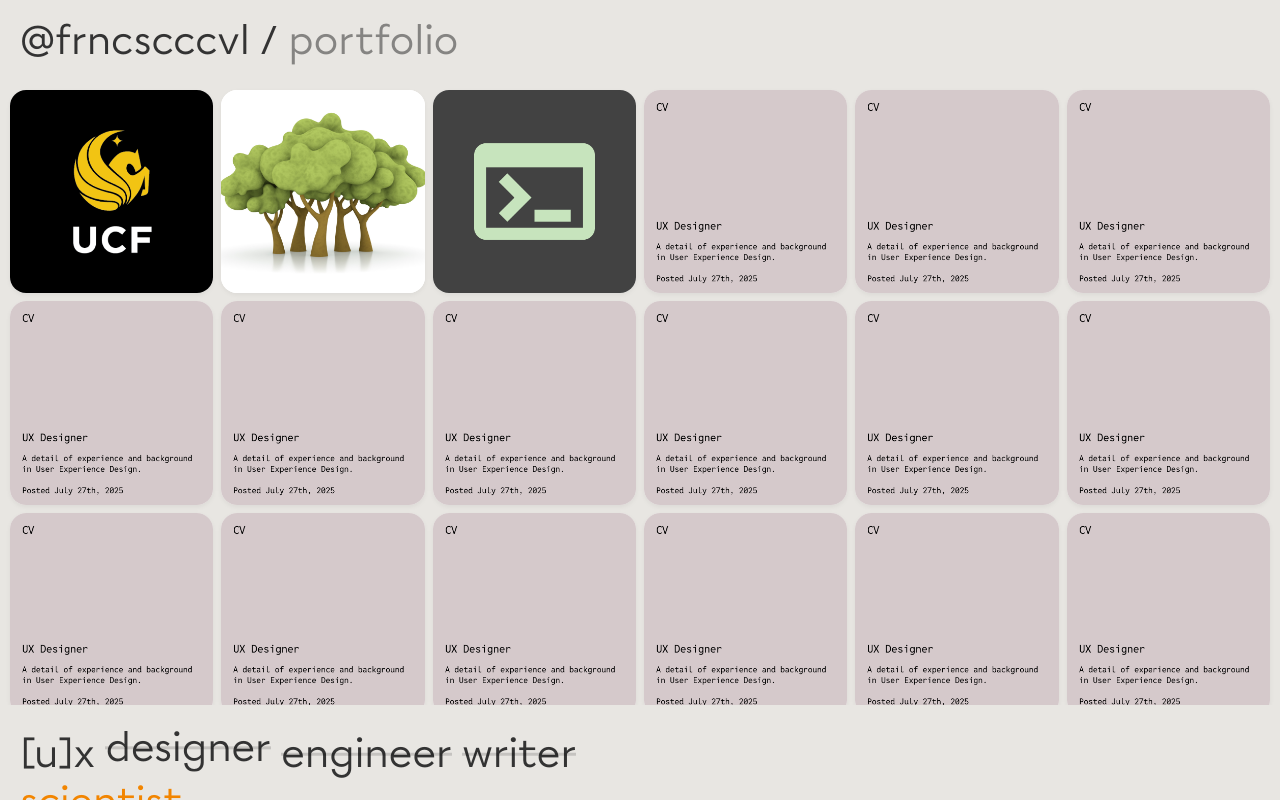
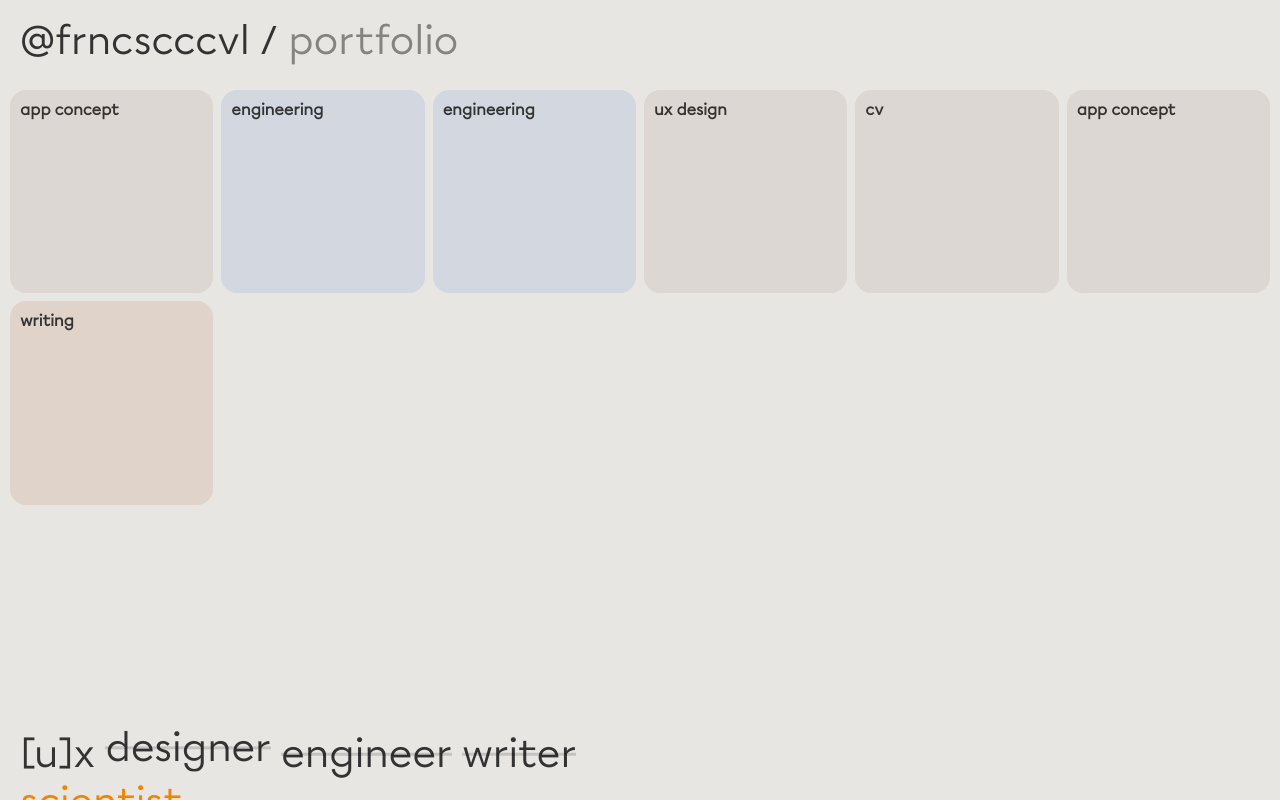
Before and after one commit to frncscccvl/portfolio-react, a React (Create React App) app: page / in a window 1280 px wide. Built offline with nearby package versions, Linux system fonts and the light colour scheme.

Commit message:
remove project card images and impose background colors for each category && implement fisher-yates algorithm

```diff
--- a/src/App.js
+++ b/src/App.js
@@ -27,11 +27,11 @@ import writingProject1Header from './assets/images/writer-tab/peasantries/peasan
 // IMPORTANT: Populate this with actual project data!
 const allProjectsData = {
   designer: [
-    { id: 'd1', title: 'SARC-Sticker', image: designProject1Img, shortDesc: 'Helping increase pass rates for first year undergrads', headerImage: designProject1Header },
-    { id: 'd2', title: '(blur-ATE)', image: designProject2Img, shortDesc: 'A brief description of design project 2.', headerImage: designProject2Header },
-    { id: 'd3', title: 'Terminal Widgets', image: designProject3Img, shortDesc: 'A brief description of design project 3.', headerImage: designProject3Header },
-    { id: 'd4', title: 'CV', image: designCVimg, headerImage: designCvHeader },
-    { id: 'd5', title: 'CV', image: designCVimg, headerImage: designCvHeader },
+    { id: 'd1', title: 'SARC-Sticker', image: designProject1Img, categories: 'app concept', headerImage: designProject1Header },
+    { id: 'd2', title: '(blur-ATE)', image: designProject2Img, categories: 'app concept', headerImage: designProject2Header },
+    { id: 'd3', title: 'Terminal Widgets', image: designProject3Img, categories: 'ux design', headerImage: designProject3Header },
+    { id: 'd4', title: 'CV', categories: 'cv', image: designCVimg, headerImage: designCvHeader },
+    /*{ id: 'd5', title: 'CV', image: designCVimg, headerImage: designCvHeader },
     { id: 'd6', title: 'CV', image: designCVimg, headerImage: designCvHeader },
     { id: 'd7', title: 'CV', image: designCVimg, headerImage: designCvHeader },
     { id: 'd8', title: 'CV', image: designCVimg, headerImage: designCvHeader },
@@ -44,25 +44,45 @@ const allProjectsData = {
     { id: 'd15', title: 'CV', image: designCVimg, headerImage: designCvHeader },
     { id: 'd16', title: 'CV', image: designCVimg, headerImage: designCvHeader },
     { id: 'd17', title: 'CV', image: designCVimg, headerImage: designCvHeader },
-    { id: 'd18', title: 'CV', image: designCVimg, headerImage: designCvHeader },
+    { id: 'd18', title: 'CV', image: designCVimg, headerImage: designCvHeader },*/
   ],
   engineer: [
-    { id: 'e1', title: 'Fliffstar', image: engineeringProject1Img, shortDesc: 'A sportsbetting parlay ponderer.', headerImage: engineeringProject1Header },
-    { id: 'e2', title: 'Business Card', image: engineeringProject2Img, shortDesc: 'A brief description of engineering project 2.' },
+    { id: 'e1', title: 'Fliffstar', image: engineeringProject1Img, categories: 'engineering', headerImage: engineeringProject1Header },
+    { id: 'e2', title: 'Business Card', image: engineeringProject2Img, categories: 'engineering' },
   ],
   writer: [
-    { id: 'w1', title: 'Peasantries: An Introductory', image: writingProject1Img, shortDesc: 'A brief description of writing project 1.', headerImage: writingProject1Header },
+    { id: 'w1', title: 'Peasantries: An Introductory', categories: 'writing', headerImage: writingProject1Header },
   ],
 };
 
-const allProjectsArray = Object.values(allProjectsData).flat();
+/**
+ * Shuffles an array in-place using the Fisher-Yates algorithm.
+ * @param {Array} array The array to shuffle.
+ */
+function shuffleArray(array) {
+  for (let i = array.length - 1; i > 0; i--) {
+    // Pick a random index from 0 to i
+    const j = Math.floor(Math.random() * (i + 1));
+
+    // Swap elements i and j
+    [array[i], array[j]] = [array[j], array[i]];
+  }
+}
+
+const allProjectsWithCategories = Object.keys(allProjectsData).flatMap(category =>
+  allProjectsData[category].map(project => ({ ...project, category }))
+);
+
+shuffleArray(allProjectsWithCategories);
 
 function App() {
   const [activeTab, setActiveTab] = useState(null); // Default to 'null'
   const [selectedProject, setSelectedProject] = useState(null);
   const [isMobile, setIsMobile] = useState(false);
 
-  const projectsToDisplay = activeTab ? allProjectsData[activeTab] : allProjectsArray;
+  const projectsToDisplay = activeTab
+    ? allProjectsWithCategories.filter(project => project.category === activeTab)
+    : allProjectsWithCategories;
   //const projectsInActiveTab = allProjectsData[activeTab] || [];
 
   const handleTabClick = (tabName) => {
@@ -81,14 +101,6 @@ function App() {
     const project = projectsToDisplay.find(p => p.id === projectId);
     setSelectedProject(project);
   };
-
-  // Set 'designer' as the default active tab after the initial render (optional)
-  // This will make sure cards appear immediately on load if you want that
-  /*React.useEffect(() => {
-    if (activeTab === null && Object.keys(allProjectsData).length > 0) {
-      setActiveTab('designer'); // Or whatever default tab you prefer
-    }
-  }, [activeTab]);*/
 
   // Effect to determine if it's a mobile screen based on width
   useEffect(() => {
@@ -136,6 +148,7 @@ function App() {
                   project={project}
                   onClick={handleCardClick}
                   isSelected={selectedProject && selectedProject.id === project.id}
+                  category={project.category}
                 />
               ))
             ) : (
--- a/src/components/Footer.js
+++ b/src/components/Footer.js
@@ -58,7 +58,7 @@ const Footer = ({ onTabClick, activeTab }) => {
         >
           designer
         </span>
-        <div className="hideClickableWords">&nbsp;
+        <a className="hideClickableWords">&nbsp;
         <span
           className={`clickable-word with-strikethrough ${animateTabs ? 'bounce-on-load' : ''} ${activeTab === 'engineer' ? 'active': ''}`}
           style={{ '--animation-delay': '0.2s' }}
@@ -73,7 +73,7 @@ const Footer = ({ onTabClick, activeTab }) => {
           onClick={() => handleInternalTabClick('writer')}
         >
           writer
-        </span></div>
+        </span></a>
         &nbsp;
         <span
           className={`clickable-word ${activeTab === null ? 'active' : ''}`}
--- a/src/components/ProjectCard.css
+++ b/src/components/ProjectCard.css
@@ -9,26 +9,39 @@
   /* THIS IS THE MAGIC: Defines a 1:1 aspect ratio */
   aspect-ratio: 1 / 1;
 
-  background-color: #ffffff;
+  background-color: #fff;
   border-radius: 16px;
-  box-shadow: 0 2px 5px rgba(0,0,0,0.05);
+  /*box-shadow: 0 2px 5px rgba(0,0,0,0.05);*/
   overflow: hidden; /* Hide anything that goes outside the square */
   cursor: pointer;
   transition: transform 0.2s ease-in-out;
 
   /* Use flexbox to easily position content within the card */
   display: flex;
-  flex-direction: column;
-  justify-content: flex-end; /* Align content to the bottom */
-  align-items: center; /* Center horizontally */
+  flex-direction: row;
+  justify-content: flex-start; /* Align content to the bottom */
+  /*align-items: flex-start;*/ /* Center horizontally */
   padding: 10px; /* Internal padding for content */
   box-sizing: border-box; /* Include padding in the element's total size */
-  text-align: center;
+  /*text-align: center;*/
   position: relative; /* For image positioning if it's absolute */
 }
 
 .project-card.selected {
   border: 2px solid #F28500;
+}
+
+/* Background colors for each category */
+.designer {
+  background-color: #DCD7D2;
+}
+
+.engineer {
+  background-color: #D3D8E0; /* A cool, technical tone */
+}
+
+.writer {
+  background-color: #E0D3C9; /* A warm, inviting tone */
 }
 
 .project-card-image {
@@ -41,8 +54,14 @@
   z-index: 1; /* Ensure text is above image */
 }
 
-.project-card h3,
+.project-card h4,
 .project-card p {
   z-index: 2; /* Ensure text is above image */
+  width: 100%;
   /* Other text styles */
+  /*position: absolute;*/
+  top: 2px;
+  left: 2px;
+  padding: 0;
+  margin: 0;
 }
--- a/src/components/ProjectCard.js
+++ b/src/components/ProjectCard.js
@@ -1,25 +1,24 @@
-// components/ProjectCard.js
 import React from 'react';
-import './ProjectCard.css'; // Don't forget to import the CSS!
+import './ProjectCard.css';
 
-const ProjectCard = ({ project, onClick, isSelected }) => {
+const ProjectCard = ({ project, onClick, isSelected, category }) => {
   const handleClick = () => {
     onClick(project.id);
   };
 
   return (
     <div
-      className={`project-card ${isSelected ? 'selected' : ''}`}
+      className={`project-card ${category} ${isSelected ? 'selected' : ''}`}
       onClick={handleClick}
     >
-      <img
+      {/*<img
         src={project.image}
-        alt={project.title}
         className="project-card-image"
-      />
+      />*/}
       {/* Content can be directly inside the .project-card now that it's a flex container */}
-      {/*<h3>{project.title}</h3>
-      <p>{project.shortDesc}</p>*/}
+      {/*<h3>{project.title}</h3>*/}
+      <h4>{project.categories}</h4>
+      {/*<p></p>*/}
     </div>
   );
 };
```
